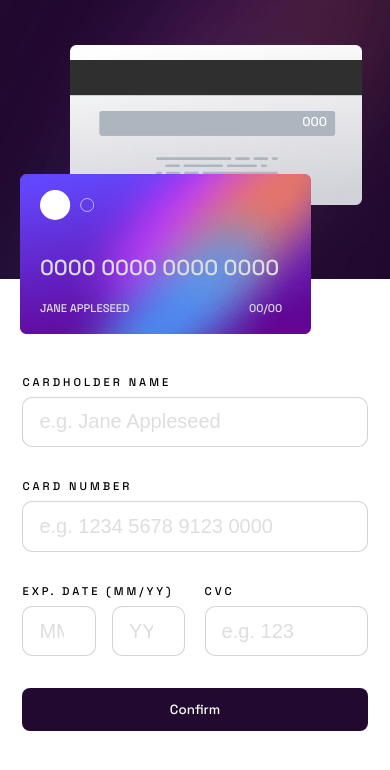
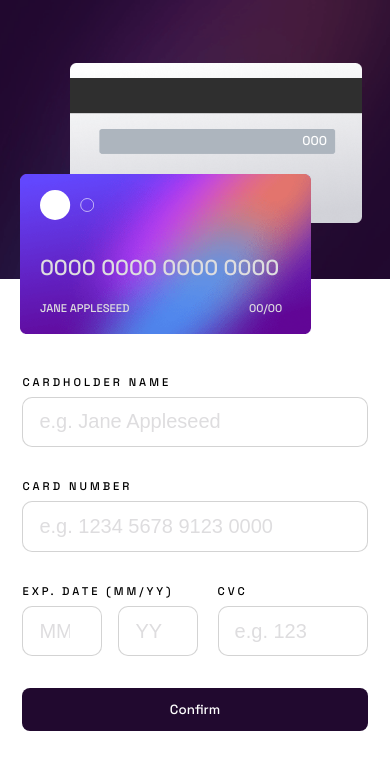
Before and after one commit to aaronyii/fm_interactive-card-details-form, a plain HTML site: page index.html in a window 390 px wide. Drawn offline with Linux system fonts and the light colour scheme.

Commit message:
Adjust min-width of the elements

```diff
--- a/style.css
+++ b/style.css
@@ -11,36 +11,37 @@ body {
     justify-content: center;
     align-items: center;
     height: 100vh;
+    width: 100vw;
     font-family: 'Space Grotesk', sans-serif;
 }
 
 .container {
     width: 100%;
     height: 100%;
+    min-width: 10rem;
     max-width: 40rem;
     display: flex;
     flex-direction: column;
 }
 
 .top {
+    flex-shrink: 0;
     width: 100%;
     height: 33%;
-    background: url(/images/bg-main-mobile.png) no-repeat;
+    background: url(/images/bg-main-mobile.png) no-repeat center;
     background-size: cover;
     position: relative;
 
 }
 
 .top .back_card {
-    /* display: none; */
     height: 10rem;
     position: absolute;
     left: 18%;
-    top: 16%;
+    bottom: 20%;
 }
 
 .top .back_card img{
-    /* display: none; */
     height: 100%
 }
 
@@ -54,7 +55,6 @@ body {
 
 
 .top .front_card {
-    /* display: none; */
     height: 10rem;
     position: absolute;
     left: 5%;
@@ -63,7 +63,6 @@ body {
 }
 
 .top .front_card img{
-    /* display: none; */
     height: 100%
 }
 
@@ -151,16 +150,19 @@ body {
     width: 100%;
     padding: 0.8rem 1rem;
     font-size: 1.25rem;
+    min-width: 15rem;
 }
 
 .date-cvc {
     display: flex;
     gap: 1.2rem;
+    min-width: 15rem;
 }
 
 .date-cvc .expiry-date {
     display: flex;
     flex-direction: column;
+    min-width: 11rem;
     gap: 0.5rem;
     width: 50%;
 }
@@ -196,6 +198,7 @@ body {
 
 .bottom .submit button {
     width: 100%;
+    min-width: 15rem;
     padding: 0.8rem 0;
     border: 0;
     color: white;
```
